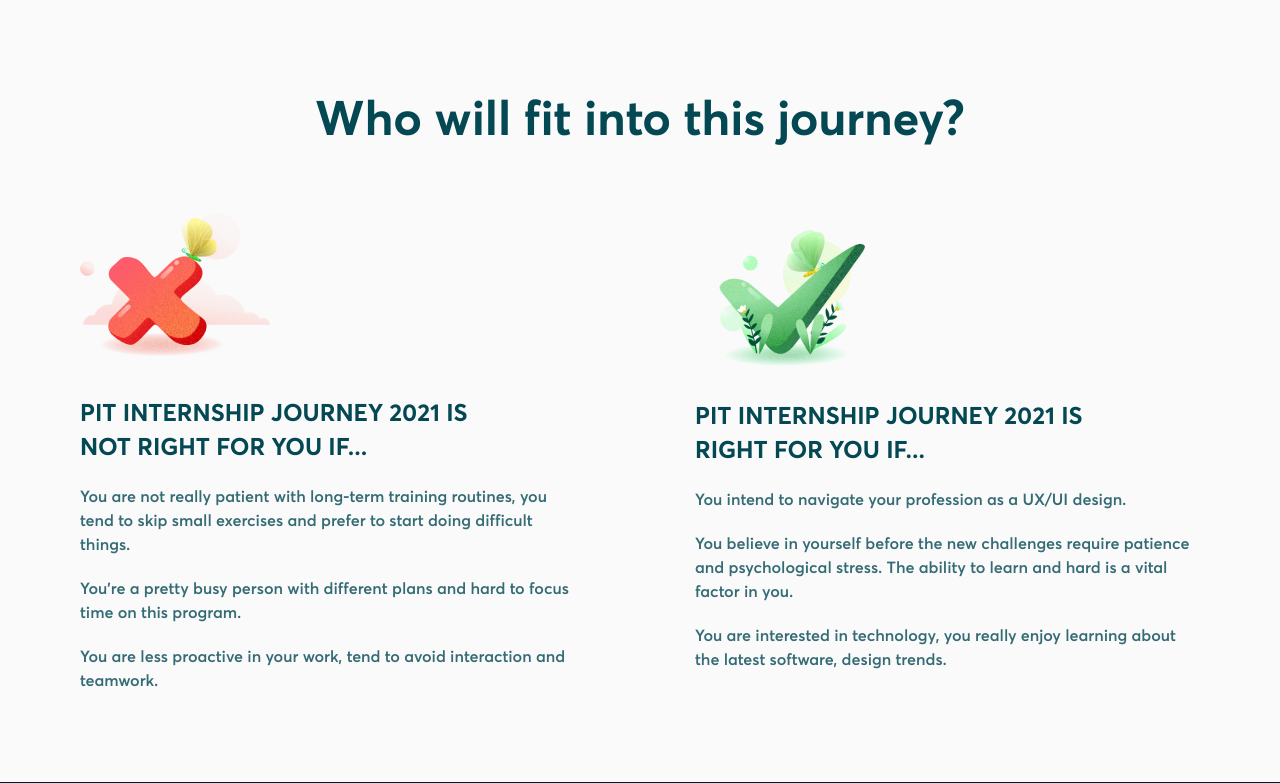
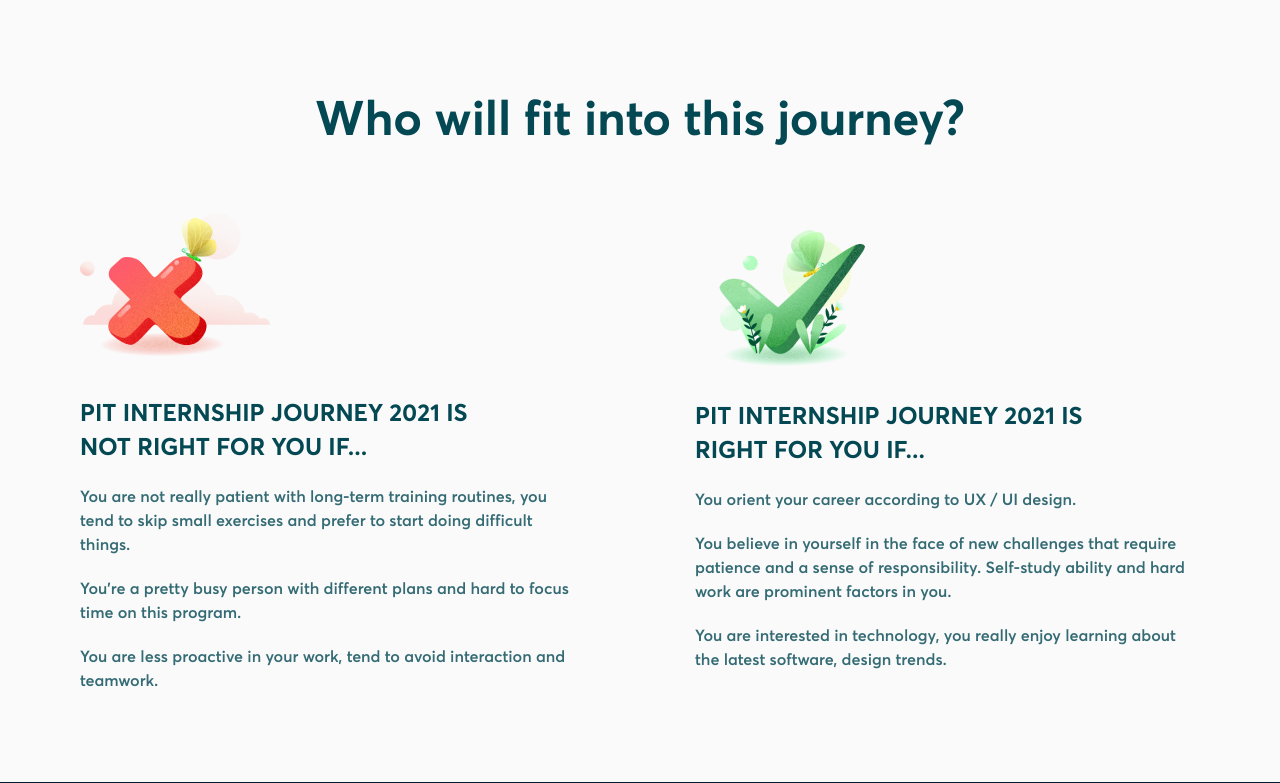
Before and after one commit to sonledinh/pit-studio, a PHP site: page / in a window 1280 px wide. Shown: the part 2644-3427 px from the top of the page. Run offline with PHP 8.4, Linux system fonts and the light colour scheme; some libraries are stand-ins or nearby versions.

Commit message:
update format and validate

```diff
--- a/form-pit.php
+++ b/form-pit.php
@@ -31,7 +31,7 @@
 		 		</div>
                 <!-- <form action="result.php" method="post"> -->
     		 		<div class="list-form">
-    		 			<div class="cb-form-group">
+    		 			<div class="cb-form-group" id="element-information">
     		 				<div class="title-form wow fadeInUp wHighlight" data-wow-delay=".25s"><p><img src="images/t-form-1.svg" class="img-fluid" alt=""><label key="personalInformation" class="lang">Personal information</label></p></div>
                             <div class="cb-input cb-input_light wow fadeInUp wHighlight" data-wow-delay=".25s">
                                 <div class="cb-input_light-box">
@@ -63,7 +63,7 @@
                                 <div class="cb-input_light-message"></div>
                             </div>
                         </div>
-    		 			<div class="cb-form-group">
+    		 			<div class="cb-form-group" id="element-contact">
     		 				<div class="title-form wow fadeInUp wHighlight" data-wow-delay=".25s"><p><img src="images/t-form-2.svg" class="img-fluid" alt=""><label class="lang" key="contactInformation">Contact information</label></p></div>
                             <div class="cb-input cb-input_light wow fadeInUp wHighlight" data-wow-delay=".25s">
                                 <div class="cb-input_light-box">
--- a/index.php
+++ b/index.php
@@ -274,8 +274,8 @@
 							<div class="info">
 								<h3><span class="lang" key="pitInternShipJourney2021Is">PIT INTERSHIP JOURNEY 2021 IS </span><br><span class="lang" key="rightForYouIf">RIGHT FOR YOU IF...</span></h3>
 								<div class="desc">
-									<p class="lang" key="youIntendToNavigate">You intend to navigate your profession as a UX/UI design.</p>
-									<p class="lang" key="youBelieveInYourself">You believe in yourself before the new challenges require patience and psychological stress. The ability to learn and hard is a vital factor in you.</p>
+									<p class="lang" key="youIntendToNavigate">You orient your career according to UX / UI design.</p>
+									<p class="lang" key="youBelieveInYourself">You believe in yourself in the face of new challenges that require patience and a sense of responsibility. Self-study ability and hard work are prominent factors in you.</p>
 									<p class="lang" key="youAreInterestedInTechnology">You are interested in technology, you really enjoy learning about the latest software, design trends.</p>
 								</div>
 							</div>
--- a/js/lang.js
+++ b/js/lang.js
@@ -44,8 +44,8 @@ var languages = {
         'youAreAPrettyBusyPerson': "You're a pretty busy person with different plans and hard to focus time on this program.",
         "youAreLessProactive": "You are less proactive in your work, tend to avoid interaction and teamwork.",
         'rightForYouIf': 'RIGHT FOR YOU IF...',
-        "youIntendToNavigate" :"You intend to navigate your profession as a UX/UI design.",
-        "youBelieveInYourself": "You believe in yourself before the new challenges require patience and psychological stress. The ability to learn and hard is a vital factor in you.",
+        "youIntendToNavigate" :"You orient your career according to UX / UI design.",
+        "youBelieveInYourself": "You believe in yourself in the face of new challenges that require patience and a sense of responsibility. Self-study ability and hard work are prominent factors in you.",
         "youAreInterestedInTechnology": "You are interested in technology, you really enjoy learning about the latest software, design trends.",
         "pitInternshipJourney": "Pit Internship Journey",
         "only6People": '"ONLY 6 PEOPLE" will be selected from the registration list. Pit is directed at those who have a serious spirit of learning and expressing their personality. Pit will try to help you get the best start with UX/UI design',
```
Also changed, not shown: js/form.js (+15 -7 lines).
